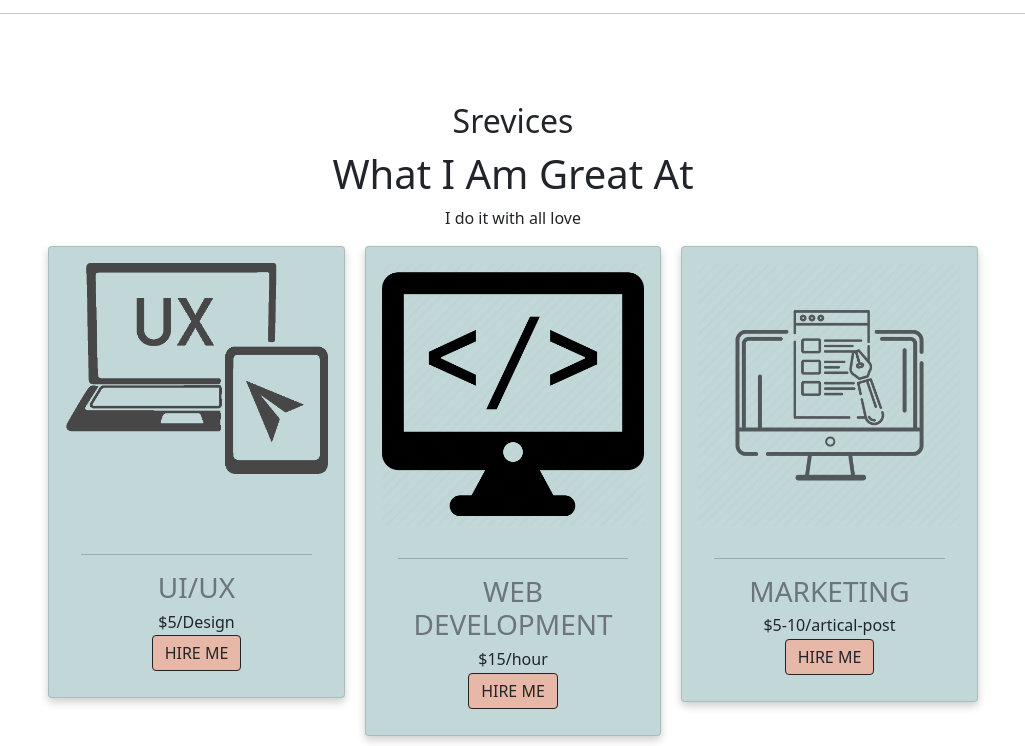
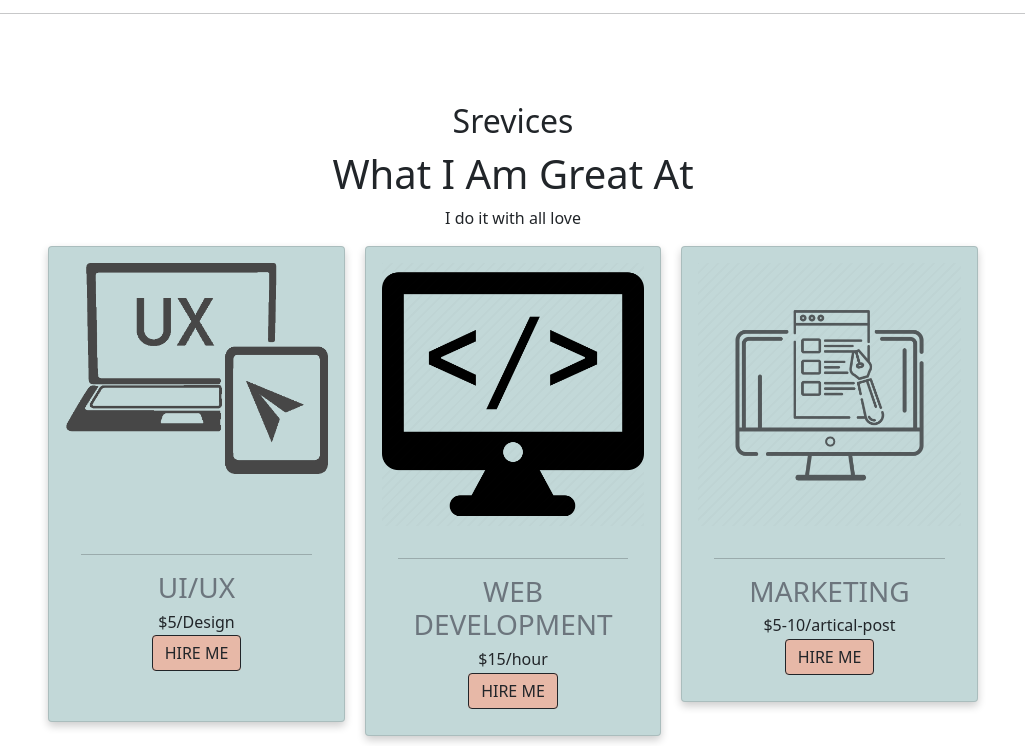
Before and after one commit to mernahassanmo/MyPortfolio, a plain HTML site: page index.html in a window 1280 px wide. Shown: the part 1186-1932 px from the top of the page, without its empty margins (127-1152 px from the left). Drawn offline with nearby package versions, Linux system fonts and the light colour scheme.

Commit message:
Update index.html

```diff
--- a/index.html
+++ b/index.html
@@ -9,8 +9,6 @@
         integrity="sha384-1BmE4kWBq78iYhFldvKuhfTAU6auU8tT94WrHftjDbrCEXSU1oBoqyl2QvZ6jIW3" crossorigin="anonymous">
     <script src="https://kit.fontawesome.com/e37aeebaaf.js" crossorigin="anonymous"></script>
     <link rel="stylesheet" href="style.css">
-
-
 </head>
 
 <body>
@@ -110,7 +108,7 @@
 
                         <div class="text-center">
                             <a href="https://www.upwork.com/workwith/mernahassan3"
-                                class="btn  btn-outline-dark text-uppercase">Hire Me</a>
+                                class="btn  btn-outline-dark text-uppercase">Hire Me</a><br><br>
                         </div>
                     </div>
                 </div>
@@ -128,7 +126,7 @@
 
                         <div class="text-center">
                             <a href="https://www.upwork.com/workwith/mernahassan3"
-                                class="btn  btn-outline-dark text-uppercase">Hire Me</a>
+                                class="btn  btn-outline-dark text-uppercase">Hire Me</a><br>
                         </div>
                     </div>
                 </div>
@@ -219,11 +217,8 @@
             <div class="row">
                 <div class=" col-md-3 ">
                     <h5 class="text-uppercase text-light">Merna Hassan</h5>
-
                     <a href="#contactme"style="text-decoration: none; color:rgb(231, 184, 167);">Contact Me</a>
                     If you want any help Don't be hesitated.<br>
-
-
                 </div>
                 <div class="col-md-3">
                     <h5 class="text-uppercase">Navigation</h5>
```
